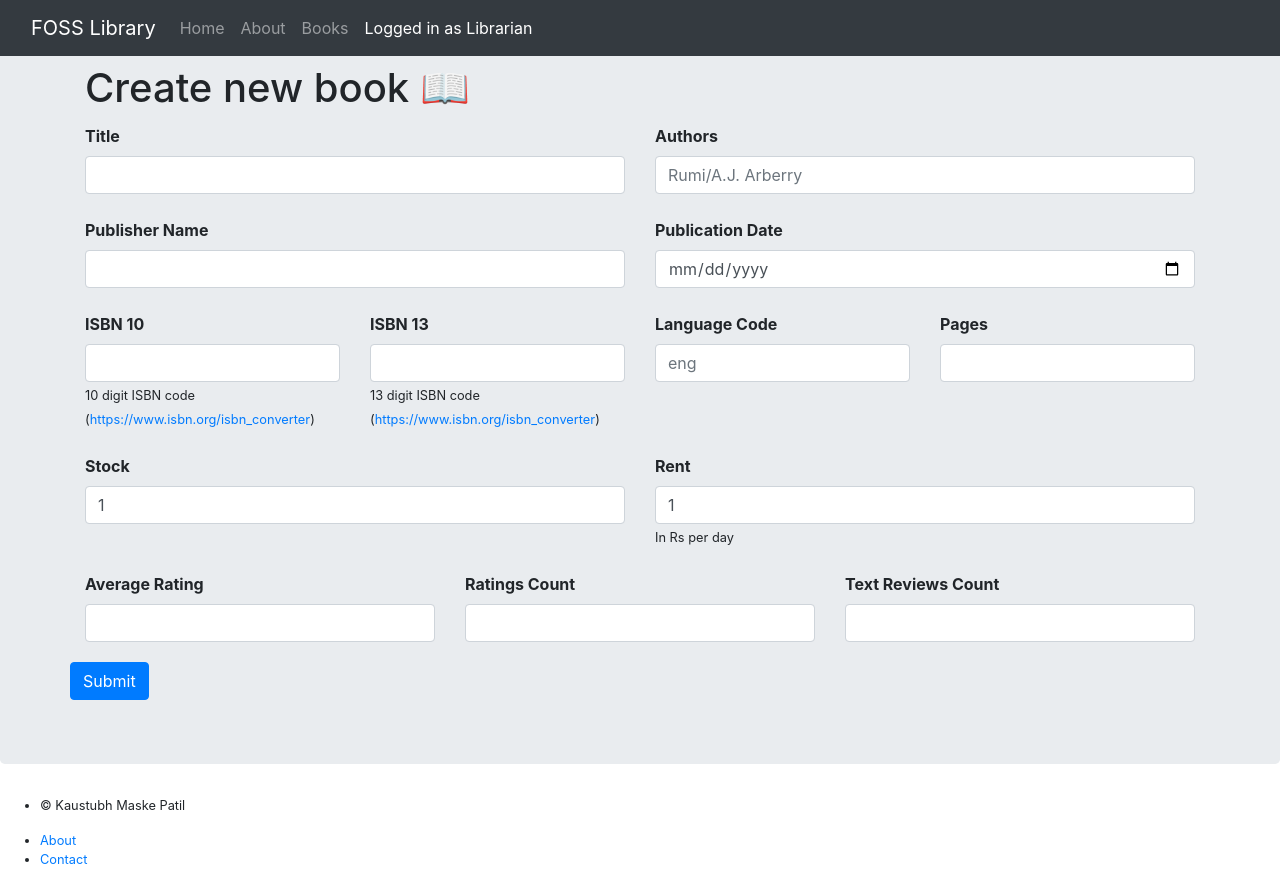
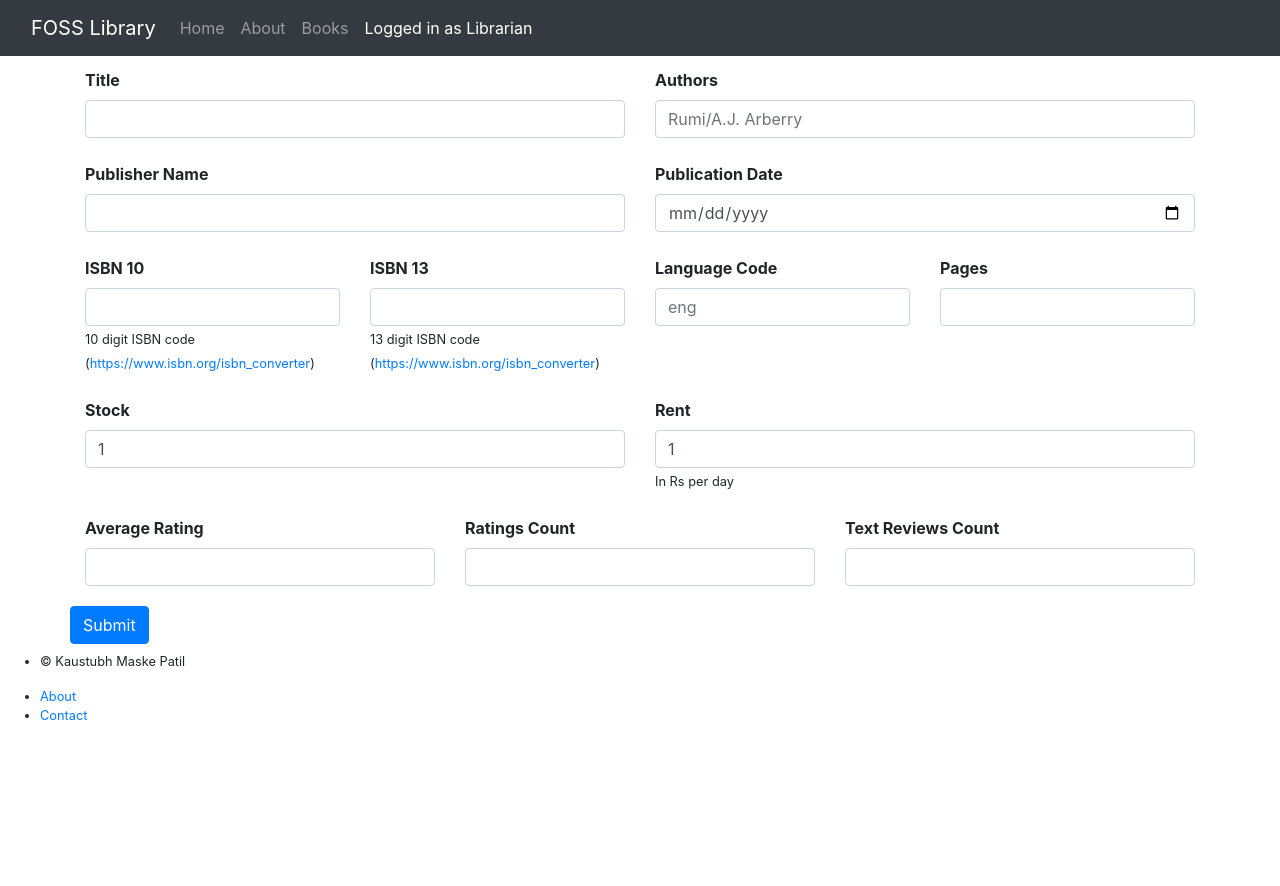
Before and after one commit to nikochiko/foss-library, a Flask app: template foss_library/templates/books/create_book.html in a window 1280 px wide. After the commit the page ends 720 px from the top, so only its background shows below. Run offline with Flask 2, Linux system fonts and the light colour scheme; the template is opened without the code that fills it: values that come from a table or form of the project are taken from there, others are empty; parts of the project's set-up code (start-up, migrations or seed data) failed here and were passed over; some libraries are stand-ins or nearby versions.

Commit message:
Move create form out of jumbotron for create_book.html

```diff
--- a/foss_library/templates/books/create_book.html
+++ b/foss_library/templates/books/create_book.html
@@ -1,8 +1,6 @@
 {% extends "layout.html" %}
 {% block content %}
-<!-- Main jumbotron for a primary marketing message or call to action -->
-<div class="jumbotron">
-  <div class="container justify-elements-center mx-auto">
+<div class="container justify-elements-center mx-auto my-2 ">
   <h1 class="fs-2 me-auto">Create new book 📖</h1>
   <form class="row g-3" action="{{ url_for("books.create_book") }}" method="POST">
     {{ form.csrf_token }}
@@ -70,7 +68,6 @@
     <button class="btn btn-primary" type="submit">Submit</button>
   </form>
 </div>
-</div>
 
 {% endblock %}
 
```
Lines whose indentation alone changed are shown as unchanged.
